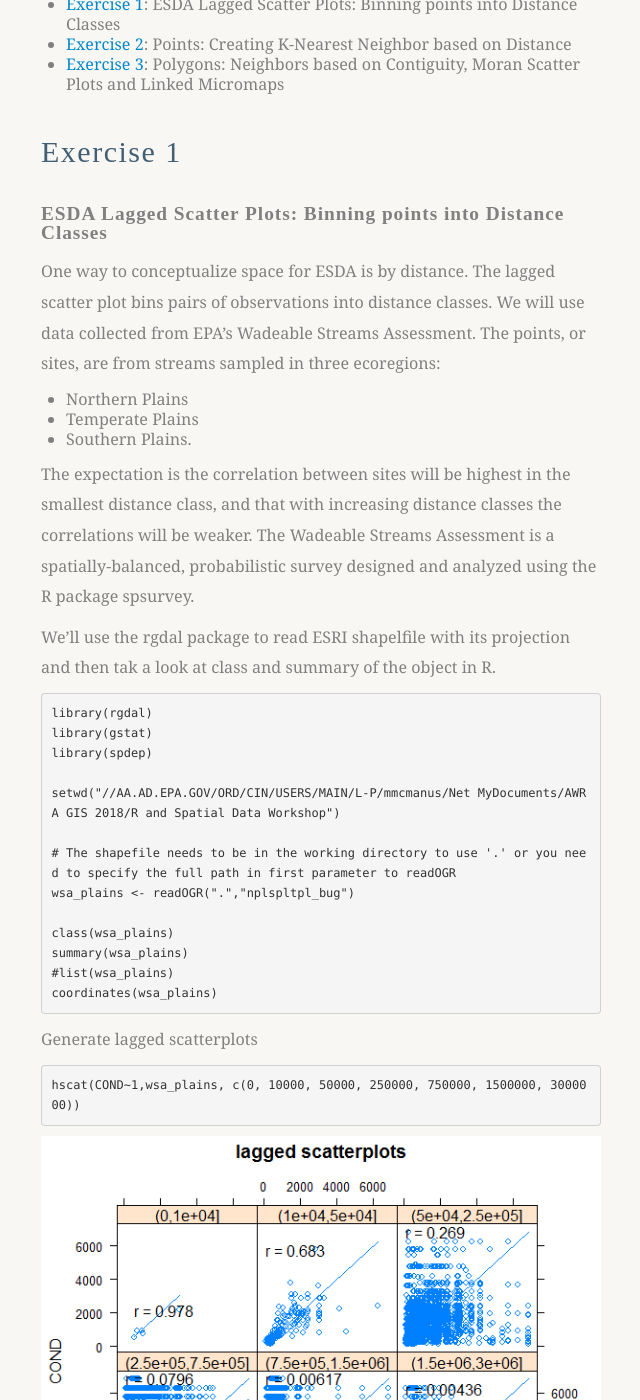
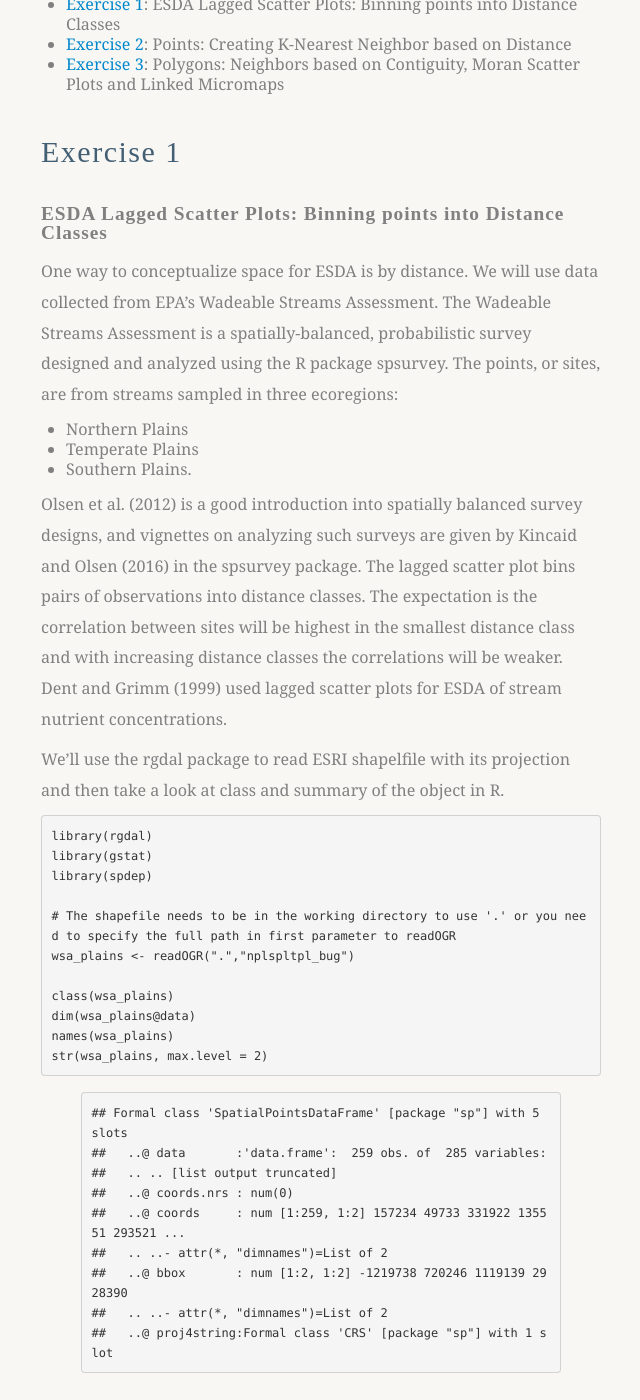
Before and after one commit to mhweber/AWRA_GIS_R_Workshop, a Jekyll site: the page built from _posts/2018-04-22-08-ESDA-in-R.md, in a window 1280 px wide and 1400 px high, scrolled down 604 px. Shown: the whole window, without its empty margins (389-1029 px from the left). Built offline with Jekyll 4.4.1, drawn with Linux system fonts in a browser that asks for light colours; nearby versions of some CDN libraries; some web fonts are replaced; library files that are not in the unit come from our copies; some of the changed text lies outside the part shown.

Commit message:
updates to esda, raster and source code

````diff
--- a/_posts/2018-04-22-08-ESDA-in-R.md
+++ b/_posts/2018-04-22-08-ESDA-in-R.md
@@ -14,29 +14,49 @@ ESDA focuses on visualizing and summarizing both the statistical and spatial dis
 
 ## Exercise 1
 ### ESDA Lagged Scatter Plots:  Binning points into Distance Classes
-One way to conceptualize space for ESDA is by distance.  The lagged scatter plot bins pairs of observations into distance classes. We will use data collected from EPA's Wadeable Streams Assessment.  The points, or sites, are from streams sampled in three ecoregions:
+One way to conceptualize space for ESDA is by distance.  We will use data collected from EPA’s Wadeable Streams Assessment. The Wadeable Streams Assessment is a spatially-balanced, probabilistic survey designed and analyzed using the R package spsurvey. The points, or sites, are from streams sampled in three ecoregions:
 
 - Northern Plains
 - Temperate Plains
 - Southern Plains.
 
-The expectation is the correlation between sites will be highest in the smallest distance class, and that with increasing distance classes the correlations will be weaker.  The Wadeable Streams Assessment is a spatially-balanced, probabilistic survey designed and analyzed using the R package spsurvey.
+Olsen et al. (2012) is a good introduction into spatially balanced survey designs, and vignettes on analyzing such surveys are given by Kincaid and Olsen (2016) in the spsurvey package. The lagged scatter plot bins pairs of observations into distance classes. The expectation is the correlation between sites will be highest in the smallest distance class and with increasing distance classes the correlations will be weaker. Dent and Grimm (1999) used lagged scatter plots for ESDA of stream nutrient concentrations.
 
 
-We'll use the rgdal package to read ESRI shapelfile with its projection and then tak a look at class and summary of the object in R.
+We'll use the rgdal package to read ESRI shapelfile with its projection and then take a look at class and summary of the object in R.
 ```r
 library(rgdal)
 library(gstat)
 library(spdep)
 
-setwd("//AA.AD.EPA.GOV/ORD/CIN/USERS/MAIN/L-P/mmcmanus/Net MyDocuments/AWRA GIS 2018/R and Spatial Data Workshop")
-
 # The shapefile needs to be in the working directory to use '.' or you need to specify the full path in first parameter to readOGR
 wsa_plains <- readOGR(".","nplspltpl_bug")
 
 class(wsa_plains)
-summary(wsa_plains)
-#list(wsa_plains)
+dim(wsa_plains@data)
+names(wsa_plains)
+str(wsa_plains, max.level = 2)
+```
+
+{% highlight text %}
+## Formal class 'SpatialPointsDataFrame' [package "sp"] with 5 slots
+##   ..@ data       :'data.frame':  259 obs. of  285 variables:
+##   .. .. [list output truncated]
+##   ..@ coords.nrs : num(0)
+##   ..@ coords     : num [1:259, 1:2] 157234 49733 331922 135551 293521 ...
+##   .. ..- attr(*, "dimnames")=List of 2
+##   ..@ bbox       : num [1:2, 1:2] -1219738 720246 1119139 2928390
+##   .. ..- attr(*, "dimnames")=List of 2
+##   ..@ proj4string:Formal class 'CRS' [package "sp"] with 1 slot
+{% endhighlight %}
+
+# Generate a quick bubble plot
+```r
+bubble(wsa_plains['COND'])
+```
+![BubblePlot](/AWRA_GIS_R_Workshop/figure/BubblePlot.png)
+
+```r
 coordinates(wsa_plains)
 ```
 
@@ -46,6 +66,16 @@ hscat(COND~1,wsa_plains, c(0, 10000, 50000, 250000, 750000, 1500000, 3000000))
 ```
 
 ![wsa_lagged_scatterplot](/AWRA_GIS_R_Workshop/figure/wsa_lagged_scatterplot.png)
+
+Looking at the smallest distance bin of 0 to 10,000 meters, here is what hscat has plotted. It has calculated all pairwise distances and sorts the data from smallest to largest distance. Beginning with the pair of points with the minimum distance, the conductivity values of that pair are plotted, then the next pair of points having the closest distance are selected and their conductivity values plotted, etc. Here are those first five pairs of points. A log transformation will make seeing those points easier.
+
+FID pairs | Distance (m) | Conductivity (?S/cm)
+----------|--------------|--------------------
+173:187 | 6,485 | 914:1019
+212:220 | 6,577 | 587:540
+107:118 | 7,545 | 1071:778
+206:236 | 8,652 | 732:918
+165:179 | 9,307 | 3043:2166
 
 ```r
 hscat(log(COND) ~ 1,wsa_plains, c(0, 10000, 50000, 250000, 750000, 1500000, 3000000))
````
Also changed, not shown: _posts/2018-04-22-06-Spatial-Data-Raster.md (+1 -2 lines), figure/BubblePlot.png (added), 1 other file.
